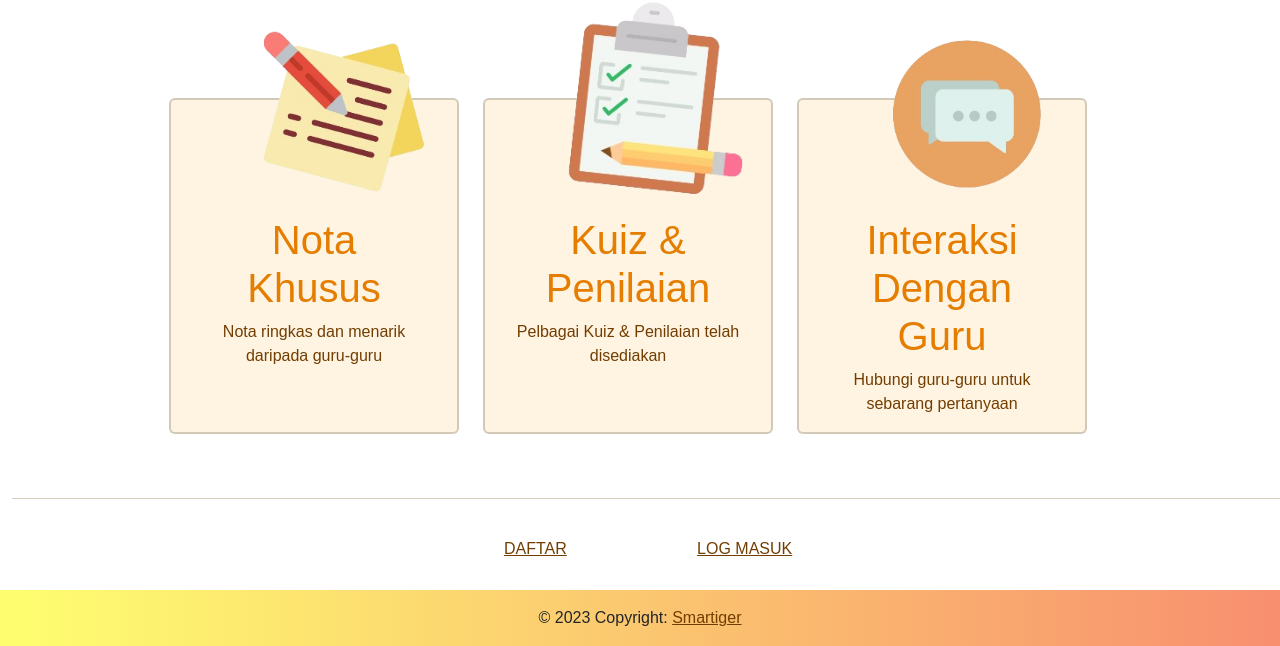
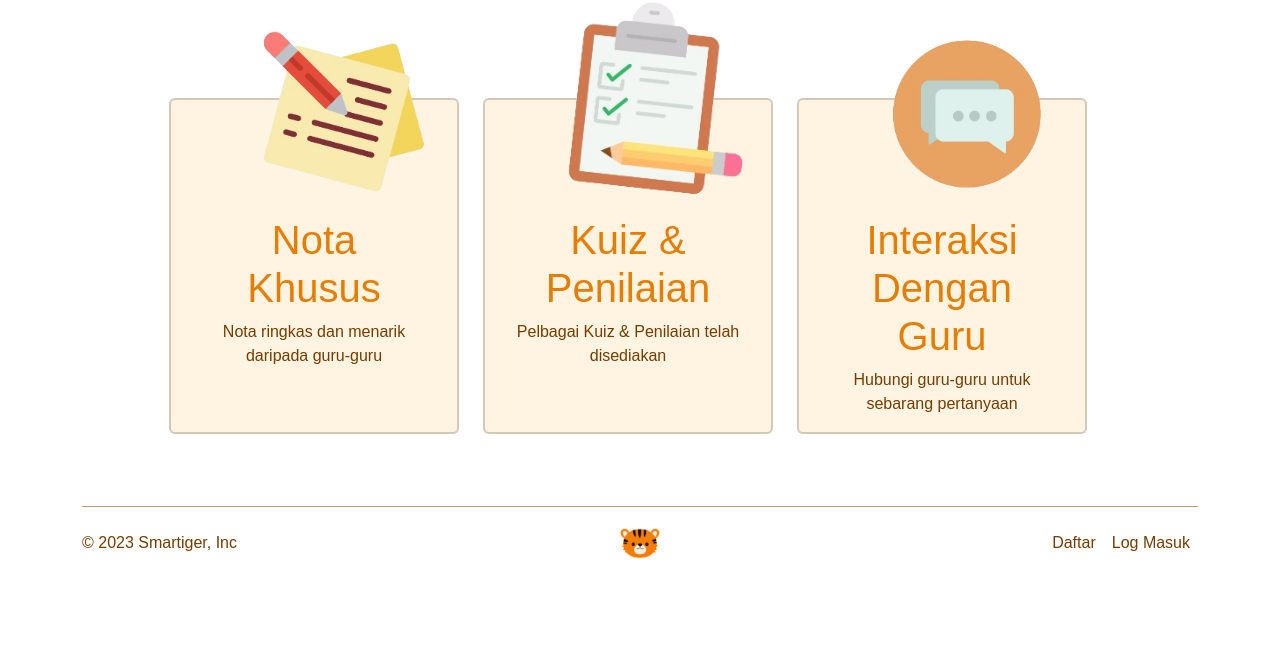
Before and after one commit to karmin88/Tigers, a Flask app: page / in a window 1280 px wide. Shown: the part 1042-1688 px from the top of the page. After the commit the page ends 1600 px from the top, so only its background shows below. Run offline with Flask 3, Linux system fonts and the light colour scheme; some libraries are stand-ins or nearby versions; some web fonts are replaced.

Commit message:
add dynamic link

```diff
--- a/templates/base.html
+++ b/templates/base.html
@@ -8,7 +8,6 @@
     <link rel="stylesheet" href="https://cdn.jsdelivr.net/npm/bootstrap@5.3.2/dist/css/bootstrap.min.css">
     <link rel="stylesheet" href="https://cdn.jsdelivr.net/npm/bootstrap-icons@1.3.0/font/bootstrap-icons.css">
     <link href="https://unpkg.com/aos@2.3.1/dist/aos.css" rel="stylesheet">
-    <link href="https://fonts.cdnfonts.com/css/bubblegum-sans" rel="stylesheet">
 
     {% block vendor_stylesheet %} {% endblock %}
 
@@ -24,7 +23,7 @@
 <!-- Navbar -->
 <nav class="navbar navbar-expand-lg">
     <div class="container-fluid mx-5">
-        <a class="navbar-brand d-flex align-content-center me-5" href="#">
+        <a class="navbar-brand d-flex align-content-center me-5" href="/">
             <img src="static/images/logo.png" alt="" width="40" height="40">
             <h3 class="fw-bold align-self-center mb-0 ms-3 text-darkorange">Smartiger</h3>
         </a>
@@ -37,7 +36,7 @@
         <!-- Navbar link -->
         <div class="collapse navbar-collapse" id="navbarSupportedContent">
             <ul class="navbar-nav nav-pills mb-2 mb-lg-0 ms-auto">
-                {% if not login %}
+                {% if not user %}
                     <li class="nav-item me-3">
                         <a class="nav-link px-3" href="{{ url_for('sign_up') }}">Daftar</a>
                     </li>
@@ -48,22 +47,27 @@
                     </li>
                 {% else %}
                     <li class="nav-item me-3">
-                        <a class="nav-link px-3" aria-current="page" href="#">Laman Utama</a>
+                        <a class="nav-link px-3 {% if '/{}_dashboard'.format(user.role) in request.path %}active{% endif %}"
+                           href="{{ '/{}_dashboard'.format(user.role) }}">Laman Utama</a>
                     </li>
                     <li class="nav-item me-3">
-                        <a class="nav-link px-3" href="#">Nota</a>
+                        <a class="nav-link px-3 {% if '/{}_note'.format(user.role) in request.path %}active{% endif %}"
+                           href="{{ '/{}_note'.format(user.role) }}">Nota</a>
                     </li>
                     <li class="nav-item me-3">
-                        <a class="nav-link px-3" href="#">Kuiz/Penilaian</a>
+                        <a class="nav-link px-3 {% if "todo" in request.path %}active{% endif %}"
+                           href="#">Kuiz/Penilaian</a>
                     </li>
                     <li class="nav-item me-3">
-                        <a class="nav-link px-3" aria-current="page" href="#">Hubungi</a>
+                        <a class="nav-link px-3 {% if "todo" in request.path %}active{% endif %}" aria-current="page"
+                           href="#">Hubungi</a>
                     </li>
                     <li class="nav-item me-3">
-                        <a class="nav-link px-3" href="#">Profil</a>
+                        <a class="nav-link px-3 {% if "todo" in request.path %}active{% endif %}" href="#">Profil</a>
                     </li>
                     <li class="nav-item me-3">
-                        <a class="nav-link px-3" href="#">Log Keluar</a>
+                        <a class="nav-link px-3 {% if "todo" in request.path %}active{% endif %}" href="/logout">Log
+                            Keluar</a>
                     </li>
                 {% endif %}
             </ul>
@@ -74,59 +78,35 @@
 
 {% block content %}{% endblock %}
 
-<!-- Footer -->
-<footer class="mt-auto pe-0 me-0">
-    <div class="container-fluid pe-0 me-0">
-        <!-- Section: Links -->
-        <hr>
-        <div class="row container-fluid text-center d-flex justify-content-center py-4 pe-0 me-0">
-            {% if not login %}
+<div class="container">
+    <footer class="d-flex flex-wrap justify-content-between align-items-center py-3 my-4 border-top border-darkorange">
+        <p class="col-md-4 mb-0 text-body-secondary text-darkorange">&copy; 2023 Smartiger, Inc</p>
 
-                <div class="col-md-2">
-                    <h6 class="text-uppercase font-weight-bold">
-                        <a href="/sign_up">Daftar</a>
-                    </h6>
-                </div>
+        <a href="/"
+           class="col-md-4 d-flex align-items-center justify-content-center mb-3 mb-md-0 me-md-auto link-body-emphasis text-decoration-none">
+            <img src="/static/images/logo.png" alt="logo.png" width="40" height="40">
+        </a>
 
-                <div class="col-md-2">
-                    <h6 class="text-uppercase font-weight-bold">
-                        <a href="/login">Log Masuk</a>
-                    </h6>
-                </div>
+        <ul class="nav col-md-4 justify-content-end">
+            {% if not user %}
+                <li class="nav-item"><a href="/sign_up" class="nav-link px-2 text-body-secondary text-darkorange">Daftar</a>
+                </li>
+                <li class="nav-item"><a href="/login" class="nav-link px-2 text-body-secondary text-darkorange">Log
+                    Masuk</a></li>
             {% else %}
-                <div class="col-md-2">
-                    <h6 class="text-uppercase font-weight-bold">
-                        <a href="#!">Laman Utama</a>
-                    </h6>
-                </div>
-
-                <div class="col-md-2">
-                    <h6 class="text-uppercase font-weight-bold">
-                        <a href="#!">Nota</a>
-                    </h6>
-                </div>
-
-                <div class="col-md-2">
-                    <h6 class="text-uppercase font-weight-bold">
-                        <a href="#!">Kuiz/Penilaian</a>
-                    </h6>
-                </div>
-                <div class="col-md-2">
-                    <h6 class="text-uppercase font-weight-bold bi bi-">
-                        <a href="#!">Hubungi</a>
-                    </h6>
-                </div>
+                <li class="nav-item"><a href="{{ '/{}_dashboard'.format(user.role) }}" class="nav-link px-2 text-body-secondary text-darkorange">Laman
+                    Utama</a></li>
+                <li class="nav-item"><a href="{{ '/{}_note'.format(user.role) }}" class="nav-link px-2 text-body-secondary text-darkorange">Nota</a></li>
+                <li class="nav-item"><a href="#" class="nav-link px-2 text-body-secondary text-darkorange">Kuiz/Penilaian</a>
+                </li>
+                <li class="nav-item"><a href="#" class="nav-link px-2 text-body-secondary text-darkorange">Hubungi</a>
+                </li>
+                <li class="nav-item"><a href="#" class="nav-link px-2 text-body-secondary text-darkorange">Profil</a>
+                </li>
             {% endif %}
-        </div>
-    </div>
-
-    <!-- Copyright -->
-    <div class="text-center p-3"
-         style="background: linear-gradient(to right, rgb(254, 253, 112) 1.7%, rgb(248, 143, 111))">
-        © 2023 Copyright:
-        <a href="#">Smartiger</a>
-    </div>
-</footer>
+        </ul>
+    </footer>
+</div>
 
 <!-- Vendor Javascript -->
 <script src="https://cdn.jsdelivr.net/npm/bootstrap@5.3.2/dist/js/bootstrap.bundle.min.js"></script>
```
